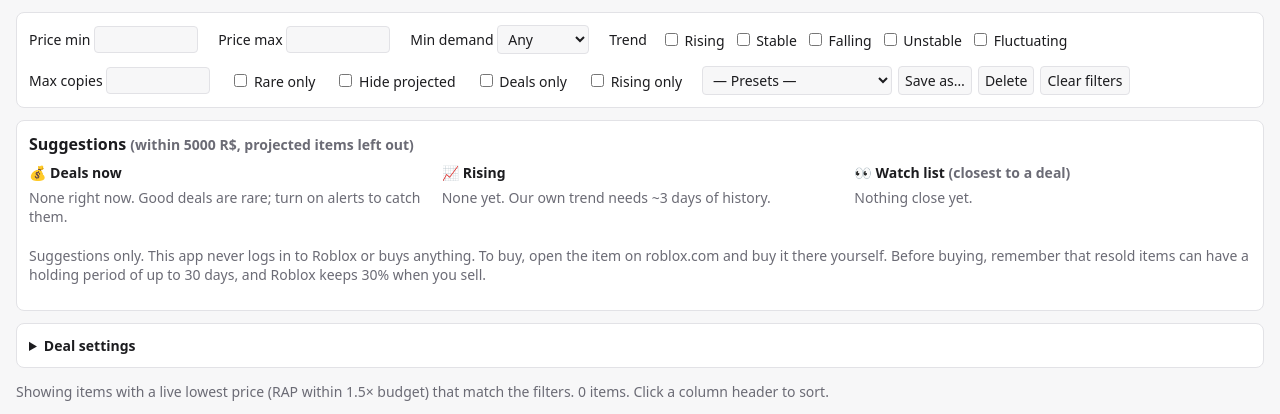
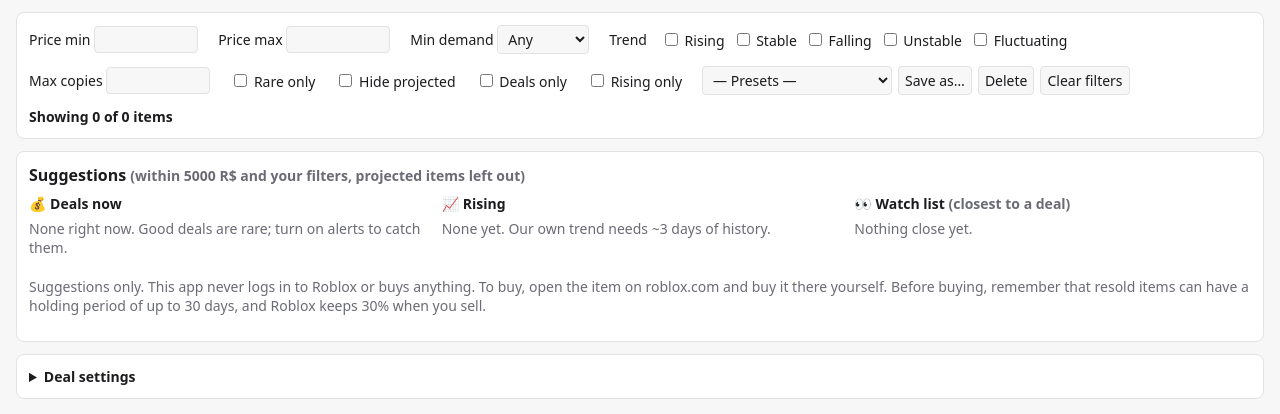
Before and after one commit to Spectrumify/Limited-Deals, a Flask app: page / in a window 1280 px wide. Shown: the part 52-466 px from the top of the page. Run offline with Flask 3, Linux system fonts and the light colour scheme; data comes from the database, SQL or seed files in the repository; data that the repository does not hold is empty.

Commit message:
Make filters visibly apply: suggestions follow filters, show counts
Filters worked on the table, but with the default cheapest-first sort
the visible top rows never changed and the Suggestions panel ignored
filters, so setting a price range looked like it did nothing.

- Suggestions are now filtered client-side with the same filters and
  re-render as you type (API returns full lists)
- "Showing X of Y items" summary inside the filter panel
- CSS/JS links carry ?v=<mtime> so browsers never run a stale app.js

Co-Authored-By: Claude Opus 5.5 <noreply@anthropic.com>

```diff
--- a/app.py
+++ b/app.py
@@ -13,6 +13,14 @@ from config import BUDGET, LOG_DIR
 from data_sources import DEMAND_NAMES, TREND_NAMES
 
 app = Flask(__name__)
+
+
+@app.context_processor
+def static_version():
+    """Adds ?v=<last change time> to CSS/JS links so the browser never uses an outdated copy."""
+    static_dir = os.path.join(app.root_path, "static")
+    newest = max(os.path.getmtime(os.path.join(static_dir, name)) for name in os.listdir(static_dir))
+    return {"static_version": int(newest)}
 
 
 @app.route("/")
@@ -37,7 +45,8 @@ def api_items():
 
 @app.route("/api/suggestions")
 def api_suggestions():
-    return jsonify(deals.suggestions(evaluated_items(), BUDGET))
+    # Full lists (no limit): the page applies your filters, then shows the top few.
+    return jsonify(deals.suggestions(evaluated_items(), BUDGET, limit=None))
 
 
 @app.route("/api/settings", methods=["GET"])
--- a/deals.py
+++ b/deals.py
@@ -147,7 +147,7 @@ def suggestions(items, budget, limit=8):
     """Pick items worth a look. `items` must already include the fields from evaluate().
 
     Returns {"deals": [...], "rising": [...], "watch": [...]}. Projected items
-    and anything above the budget are always left out.
+    and anything above the budget are always left out. limit=None returns every match.
     """
     candidates = [
         item for item in items
--- a/static/app.js
+++ b/static/app.js
@@ -155,7 +155,11 @@ document.getElementById("filters").addEventListener("input", render);
 function render() {
   const filters = readFilters();
   const rows = items.filter(item => passesFilters(item, filters)).sort(compare);
+  const total = items.filter(item => item.lowest_price != null).length;
   document.getElementById("count").textContent = `${rows.length} items.`;
+  document.getElementById("filter-summary").textContent =
+    `Showing ${rows.length.toLocaleString()} of ${total.toLocaleString()} items`;
+  renderSuggestions();
 
   const tbody = document.querySelector("#items tbody");
   tbody.innerHTML = "";
@@ -323,9 +327,20 @@ const EMPTY_TEXT = {
   watch: "Nothing close yet.",
 };
 
+const SUGGESTIONS_SHOWN = 8;
+let suggestionLists = { deals: [], rising: [], watch: [] };
+
 async function loadSuggestions() {
-  const lists = await (await fetch("/api/suggestions")).json();
-  for (const [name, entries] of Object.entries(lists)) {
+  suggestionLists = await (await fetch("/api/suggestions")).json();
+  renderSuggestions();
+}
+
+// Suggestions follow the same filters as the table (except "Deals only" / "Rising only",
+// which would empty the other lists).
+function renderSuggestions() {
+  const filters = { ...readFilters(), deals_only: false, rising_only: false };
+  for (const [name, allEntries] of Object.entries(suggestionLists)) {
+    const entries = allEntries.filter(item => passesFilters(item, filters)).slice(0, SUGGESTIONS_SHOWN);
     const ol = document.getElementById(`sugg-${name}`);
     ol.innerHTML = "";
     if (entries.length === 0) {
--- a/templates/index.html
+++ b/templates/index.html
@@ -4,7 +4,7 @@
   <meta charset="utf-8">
   <meta name="viewport" content="width=device-width, initial-scale=1">
   <title>Limited Deals</title>
-  <link rel="stylesheet" href="{{ url_for('static', filename='style.css') }}">
+  <link rel="stylesheet" href="{{ url_for('static', filename='style.css', v=static_version) }}">
 </head>
 <body>
   <header>
@@ -50,10 +50,11 @@
         <button id="preset-delete">Delete</button>
         <button id="filters-clear">Clear filters</button>
       </div>
+      <strong id="filter-summary"></strong>
     </section>
 
     <section class="panel suggestions">
-      <h2>Suggestions <span class="muted">(within {{ budget }} R$, projected items left out)</span></h2>
+      <h2>Suggestions <span class="muted">(within {{ budget }} R$ and your filters, projected items left out)</span></h2>
       <div class="suggestion-lists">
         <div>
           <h3>💰 Deals now</h3>
@@ -122,6 +123,6 @@
     </div>
   </main>
 
-  <script src="{{ url_for('static', filename='app.js') }}"></script>
+  <script src="{{ url_for('static', filename='app.js', v=static_version) }}"></script>
 </body>
 </html>
```
